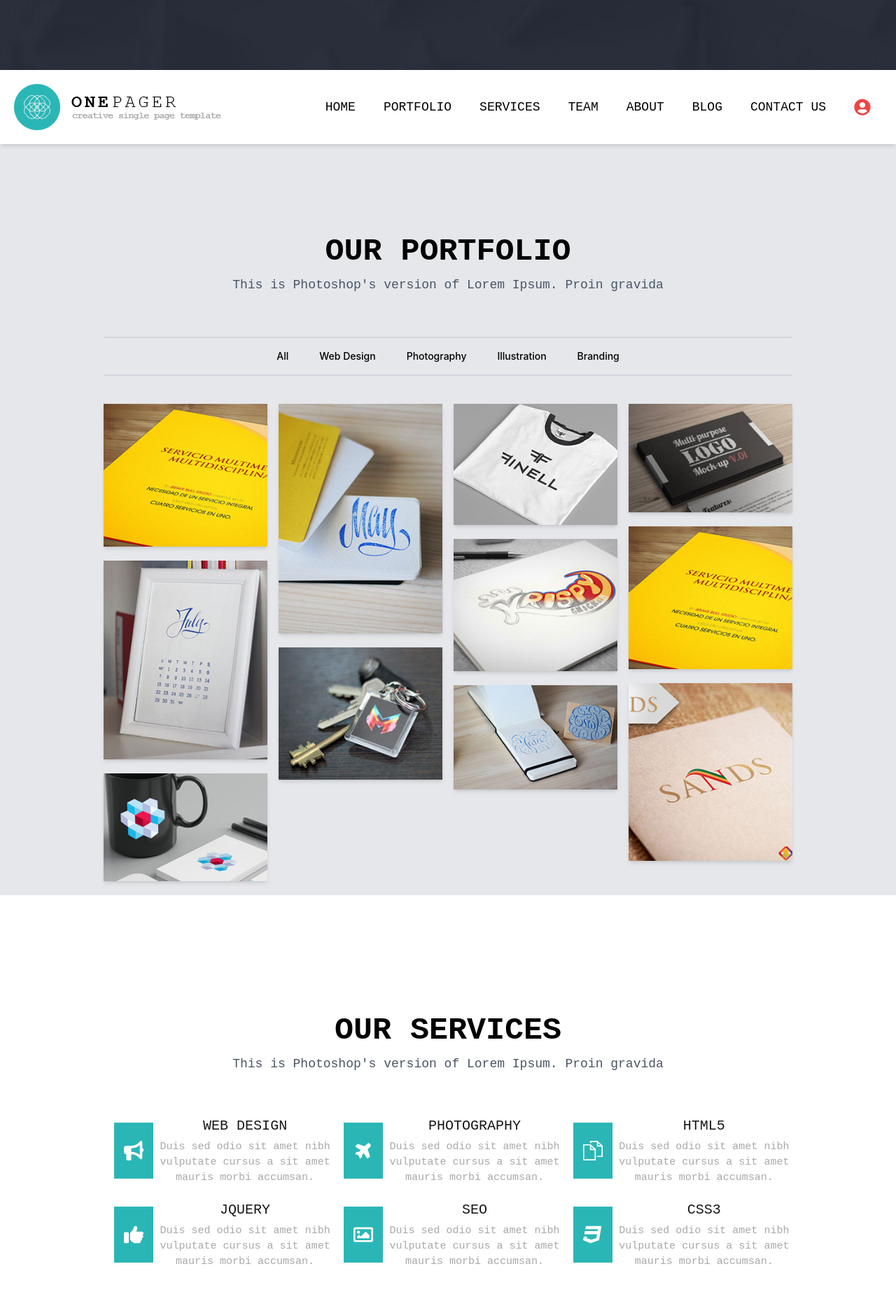
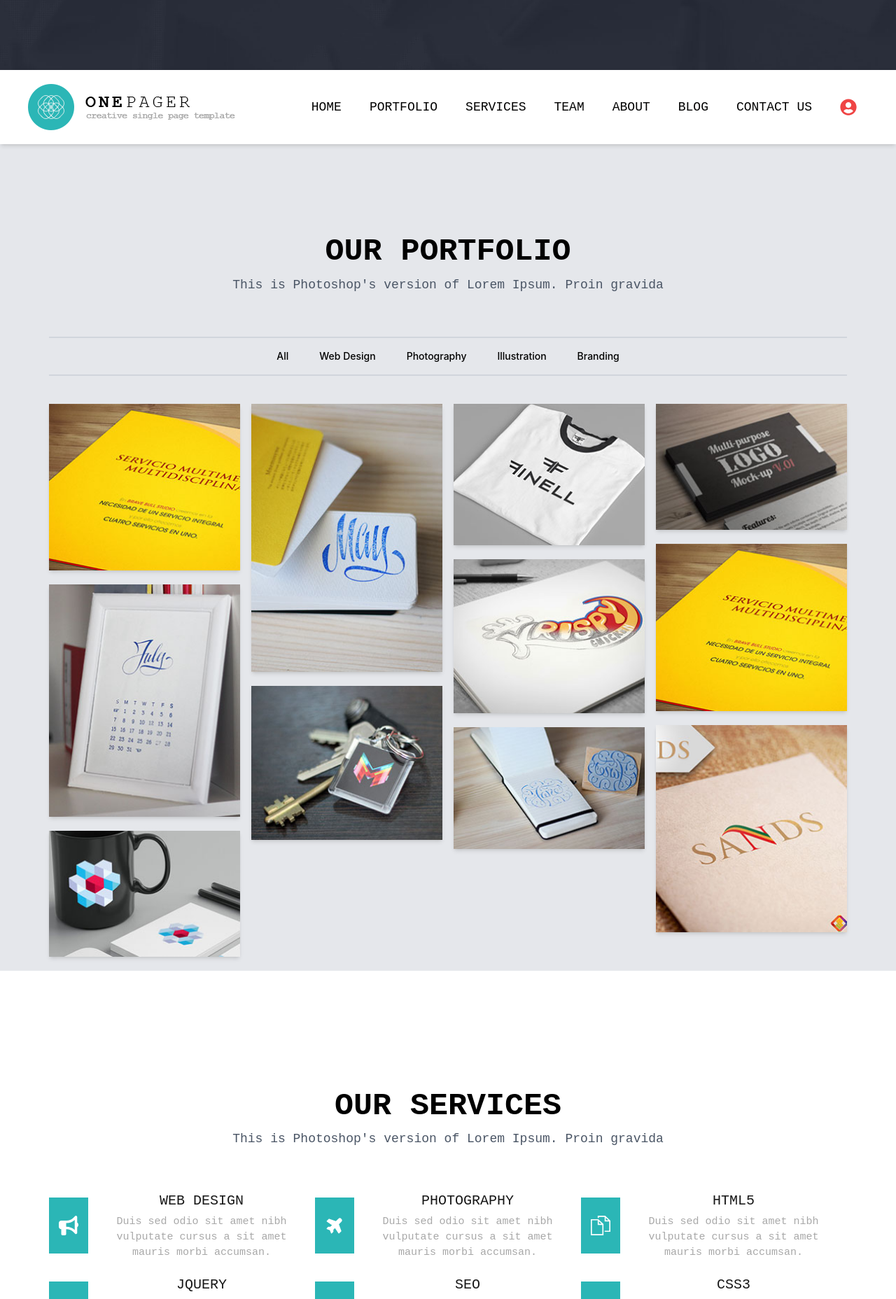
Before and after one commit to Hassanstarr/Onepager, a React (Vite) app: page / in a window 1280 px wide. Shown: the part 700-2556 px from the top of the page at 70% size. Built offline with nearby package versions, Linux system fonts and the light colour scheme.

Commit message:
Refactor Navbar and About components for improved layout

```diff
--- a/src/components/Navbar.jsx
+++ b/src/components/Navbar.jsx
@@ -29,8 +29,8 @@ function Navbar({ token, setAuthModalOpen }) {
     }, []);
 
     return (
-        <nav className="sticky top-0 z-50 bg-white/90 py-5 lg:p-5 shadow-md w-full">
-            <div className="container mx-auto">
+        <nav className="sticky top-0 z-50 w-full bg-white/90 py-5 shadow-md lg:p-5">
+            <div className="w-full px-4 lg:px-5">
                 <div className='flex justify-end'>
                     <button
                         ref={buttonRef}
@@ -43,11 +43,11 @@ function Navbar({ token, setAuthModalOpen }) {
 
 
                 </div>
-                <div className="flex items-center">
+                <div className="flex w-full items-center justify-between">
                     <div className="mr-6">
                         <img src={logo} alt="OnePager" />
                     </div>
-                    <div className="ml-auto hidden md:block">
+                    <div className="hidden md:block">
                         <ul className="flex items-center gap-2">
                             <li><a href="#Home" className="relative px-1 lg:px-4 py-3 font-['Courier_New'] text-[17px] md:text-[13px] lg:text-[18px] uppercase text-[#010000] transition-all duration-170 ease-in-out hover:bg-[#2bb6b6] hover:text-white">Home</a></li>
                             <li><a href="#Portfolio" className="relative px-1 lg:px-4 py-3 font-['Courier_New'] text-[17px] md:text-[13px] lg:text-[18px] uppercase text-[#010000] transition-all duration-170 ease-in-out hover:bg-[#2bb6b6] hover:text-white">Portfolio</a></li>
--- a/src/components/PortfolioCard.jsx
+++ b/src/components/PortfolioCard.jsx
@@ -8,8 +8,8 @@ function PortfolioCard({ id, image, title, text, onZoom, aboutPortfolio }) {
             <div
                 className="absolute inset-0 flex flex-col items-center justify-center bg-[rgba(43,182,182,0.9)] p-4 pb-16 text-center text-white opacity-0 transition-opacity duration-300 active:opacity-100 group-hover:opacity-100">
                 <div>
-                    <h3 className="text-xl font-bold">{title}</h3>
-                    <p>{text}</p>
+                    <h3 className="text-[20px] font-['Courier_New'] font-bold">{title}</h3>
+                    <p className="text-[13px] font-['Courier_New'] font-bold">{text}</p>
                 </div>
                 <div className="absolute bottom-5 flex gap-5">
                     <button
--- a/src/components/about.jsx
+++ b/src/components/about.jsx
@@ -6,12 +6,12 @@ function About() {
     const [currentPage, setCurrentPage] = useState(0);
 
     return(
-        <div id="About" >
+        <div id="About" className='pt-20'>
 
-            <div className="w-full page-container grid grid-cols-1 lg:grid-cols-2 gap-10 mt-20">
+            <div className="w-full page-container grid grid-cols-1 lg:grid-cols-2 gap-10">
 
                 <div className="grid grid-rows-[auto-1fr]">
-                    <div className="mb-10">
+                    <div>
                         <h2 className="mb-1.5 font-['Courier_New'] text-[35px] font-bold uppercase">
                             Company Biography
                         </h2>
@@ -36,9 +36,6 @@ function About() {
                             <h2 className="mb-1.5 font-['Courier_New'] text-[35px] font-bold uppercase">
                                 Our Clients
                             </h2>
-                        </div>
-
-                        <div>
                             <span className="inline-block bg-[#2bb6b6] px-1.5 font-['Courier_New'] text-[18px] uppercase text-white">
                                 We love our clients
                             </span>
@@ -86,25 +83,25 @@ function About() {
             </div>
 
             <div className="w-full page-container mt-10">
-                <div className="my-10 text-center">
+                <div className="my-w0 text-center">
                     <h1 className="mx-2.5 font-['Courier_New'] text-[45px] font-bold uppercase">
-                    Company stats
+                        Company stats
                     </h1>
 
                     <p className="font-['Courier_New'] text-[18px] leading-6 text-[#838383]">
-                    SThis is Photoshop's version of Lorem Ipsum. Proin gravida
+                        SThis is Photoshop's version of Lorem Ipsum. Proin gravida
                     </p>
                 </div>
 
                 <div className="grid grid-cols-1 lg:grid-cols-4 gap-6">
 
                     {aboutData.map((stats, index) => (
-                        <div key={index} className="flex flex-col items-center justify-center px-1 md:px-2.5 py-12.5 text-center border border-[#e4e4e4]">
-                            <div className="mb-5 text-4xl text-[#2bb6b6]">
+                        <div key={index} className="flex flex-col items-center justify-center px-1 md:px-2.5 py-12.5 mb-6.25 text-center border border-[#e4e4e4]">
+                            <div className="mb-9 text-[44px] text-[#2bb6b6]">
                                 {stats.icon}
                             </div>
 
-                            <span className="mb-3 inline-block font-['Courier_New'] text-[36px] leading-9 text-[#060606]">
+                            <span className="mb-3 inline-block font-['Courier_New'] text-[56px] leading-9 text-[#060606]">
                                 {stats.number}
                             </span>
 
--- a/src/components/contact.jsx
+++ b/src/components/contact.jsx
@@ -41,13 +41,13 @@ function Contact() {
     };
 
     return(
-        <div id='Contact' className="w-full page-container py-15 flex items-center justify-center flex-col bg-[#333333]">
+        <div id='Contact' className="w-full py-15 flex items-center justify-center flex-col bg-[#333333]">
             <div className="pt-25 text-center">
                 <h1 className="text-[45px] uppercase text-white font-bold font-['Courier_New']">Get in touch!</h1>
                 <p className="mb-5 text-[18px] text-white font-['Courier_New']">This is Photoshop's version of Lorem Ipsum. Proin gravida</p>
             </div>
 
-            <div className="grid grid-cols-1 lg:grid-cols-2 gap-10 w-full max-w-6xl mb-20">
+            <div className="page-container grid grid-cols-1 lg:grid-cols-2 gap-10 w-full max-w-6xl mb-20">
 
                 <div className="grid grid-rows-[auto-1fr]">
                     <div className="mb-3.5 pb-1 border-b border-[#4f4e4e]">
--- a/src/components/services.jsx
+++ b/src/components/services.jsx
@@ -5,18 +5,18 @@ function Services () {
     return (
         <div id='Services' className="w-full pt-40 flex items-center justify-center flex-col">
             <h1 className="text-[45px] text-center uppercase font-bold font-['Courier_New']">Our Services</h1>
-            <p className="text-[18px] text-center text-gray-600 font-['Courier_New']">This is Photoshop's version of Lorem Ipsum. Proin gravida</p>
+            <p className="text-[18px] text-center text-gray-600 font-['Courier_New'] mb-10">This is Photoshop's version of Lorem Ipsum. Proin gravida</p>
 
-            <div className="page-container grid grid-cols-1 lg:grid-cols-3 gap-y-5 my-10">
+            <div className="page-container grid grid-cols-1 lg:grid-cols-3 gap-y-5">
                 {servicesData.map((service) => (
                     <div key={service.title} className="grid grid-cols-[56px_1fr] items-center min-h-20">
                         <a
                             href="#"
-                            className="relative ml-3.75 flex h-20 w-14 items-center justify-center text-center text-white bg-[#2bb6b6] transition-colors"
+                            className="relative flex h-20 w-14 items-center justify-center text-center text-white bg-[#2bb6b6] transition-colors"
                         >
                             {service.icon}
                         </a>
-                        <div className="flex flex-col justify-center pl-5 text-center">
+                        <div className="flex flex-col justify-center px-5 text-center">
                             <div className="mb-1 font-['Courier_New'] text-[20px] font-normal uppercase text-[#181818]">
                                 {service.title}
                             </div>
@@ -28,7 +28,7 @@ function Services () {
                 ))}
             </div>
 
-            <div class="flex flex-col px-5 pt-5">
+            <div class="flex flex-col px-5 pt-10">
                 <img src={serviceImg} class="w-full mx-auto mt-auto" />
             </div>
 
--- a/src/components/team.jsx
+++ b/src/components/team.jsx
@@ -13,10 +13,10 @@ function Team() {
 
   return (
     <div id="Team" className="relative flex w-full flex-col items-center justify-center bg-[#333333] py-30">
-        <h1 className="font-['Courier_New'] text-[45px] font-bold uppercase text-white">
+        <h1 className="font-['Courier_New'] text-center text-[45px] font-bold uppercase text-white">
             Meet the Team
         </h1>
-        <p className="mb-5 font-['Courier_New'] text-[18px] text-white">
+        <p className="mb-10 font-['Courier_New'] text-center text-[18px] text-white">
             This is Photoshop's version of Lorem Ipsum. Proin gravida
         </p>
 
--- a/src/index.css
+++ b/src/index.css
@@ -1,11 +1,16 @@
 @import "tailwindcss";
 
 .page-container {
-  padding: 20px 148.2px;
+    width: 100%;
+    max-width: 1170px;
+    margin: 0 auto;
+    padding: 20px 15px;
+    box-sizing: border-box;
 }
 
 @media screen and (max-width: 768px) {
-    .page-container{
-        padding: 0 15px
+    .page-container {
+        max-width: 100%;
+        padding: 0 15px;
     }
 }
```
